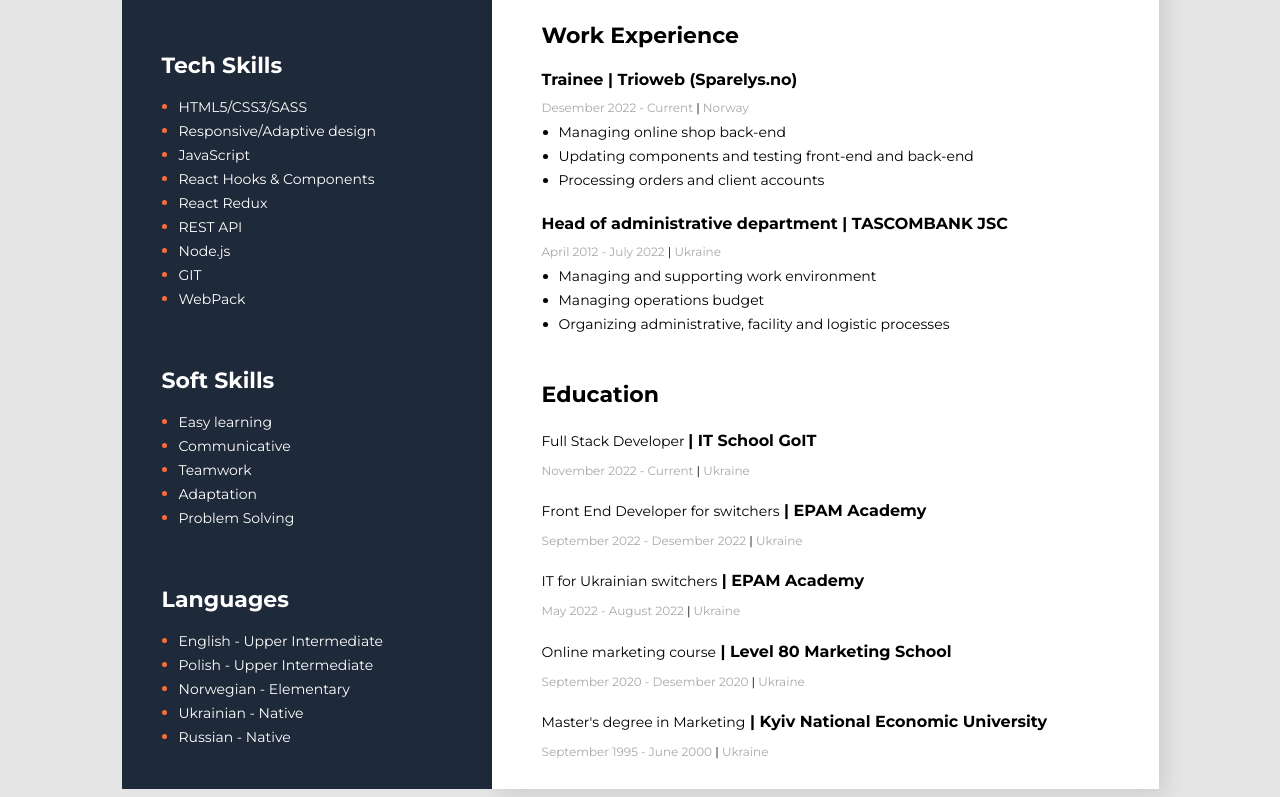
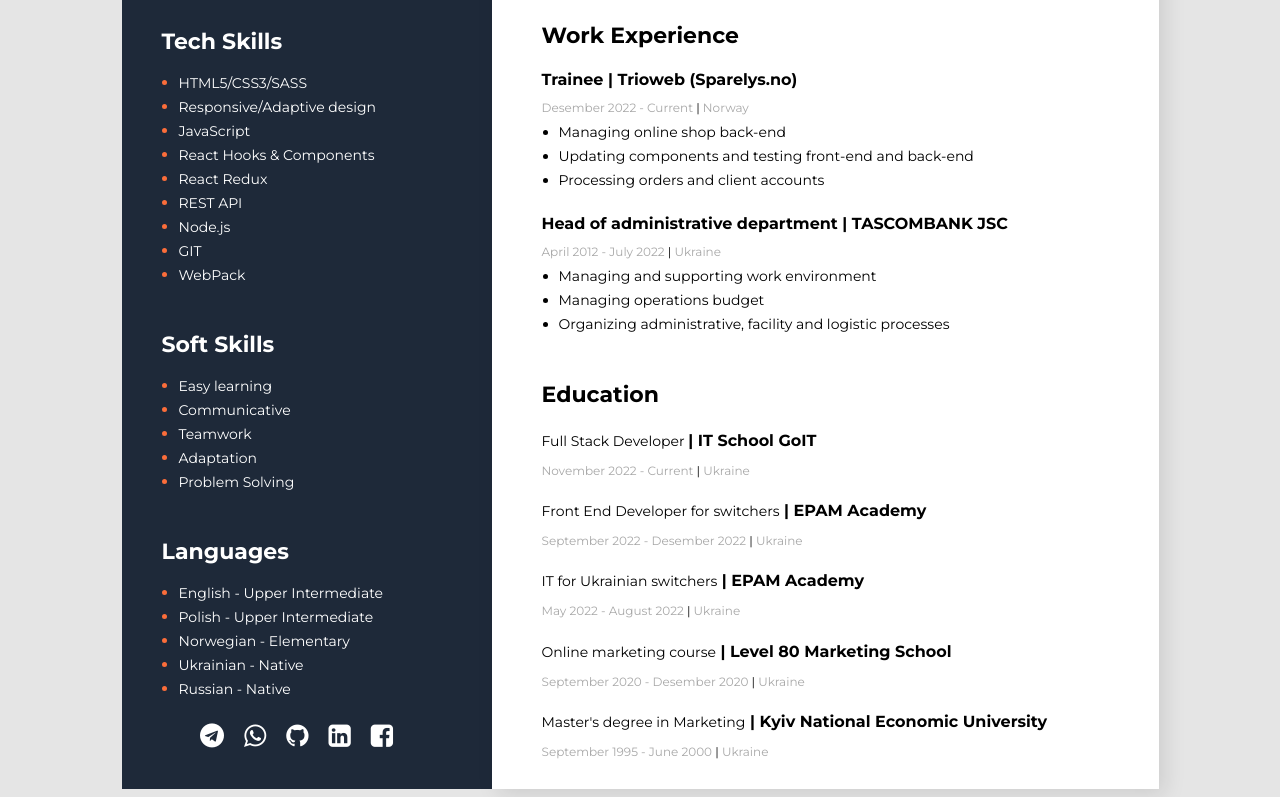
Before and after one commit to OleksandrKochenko/CV, a plain HTML site: page index.html in a window 1280 px wide. Shown: the part 626-1423 px from the top of the page. Drawn offline with Linux system fonts and the light colour scheme; some packages are replaced by stand-ins of ours; a script that the page names is missing.

Commit message:
add social icons

```diff
--- a/index.html
+++ b/index.html
@@ -270,7 +270,7 @@
             <li><span class="skills-list-item">Russian - Native</span></li>
           </ul>
         </div>
-        <!-- <div class="social">
+        <div class="social">
           <a id="telegram" href="./img/telegram-qr.jpg"
             ><i class="fa fa-telegram" data-source="./img/telegram-qr.jpg"></i
           ></a>
@@ -290,7 +290,7 @@
             target="_blank"
             ><i class="fa fa-facebook-square"></i
           ></a>
-        </div> -->
+        </div>
       </aside>
     </div>
     <script
--- a/styles/styles.css
+++ b/styles/styles.css
@@ -213,7 +213,7 @@
   margin-bottom: 0;
 }
 .social {
-  margin: 0 auto 30px auto;
+  margin: 0 auto;
   display: flex;
 }
 .social a {
```
